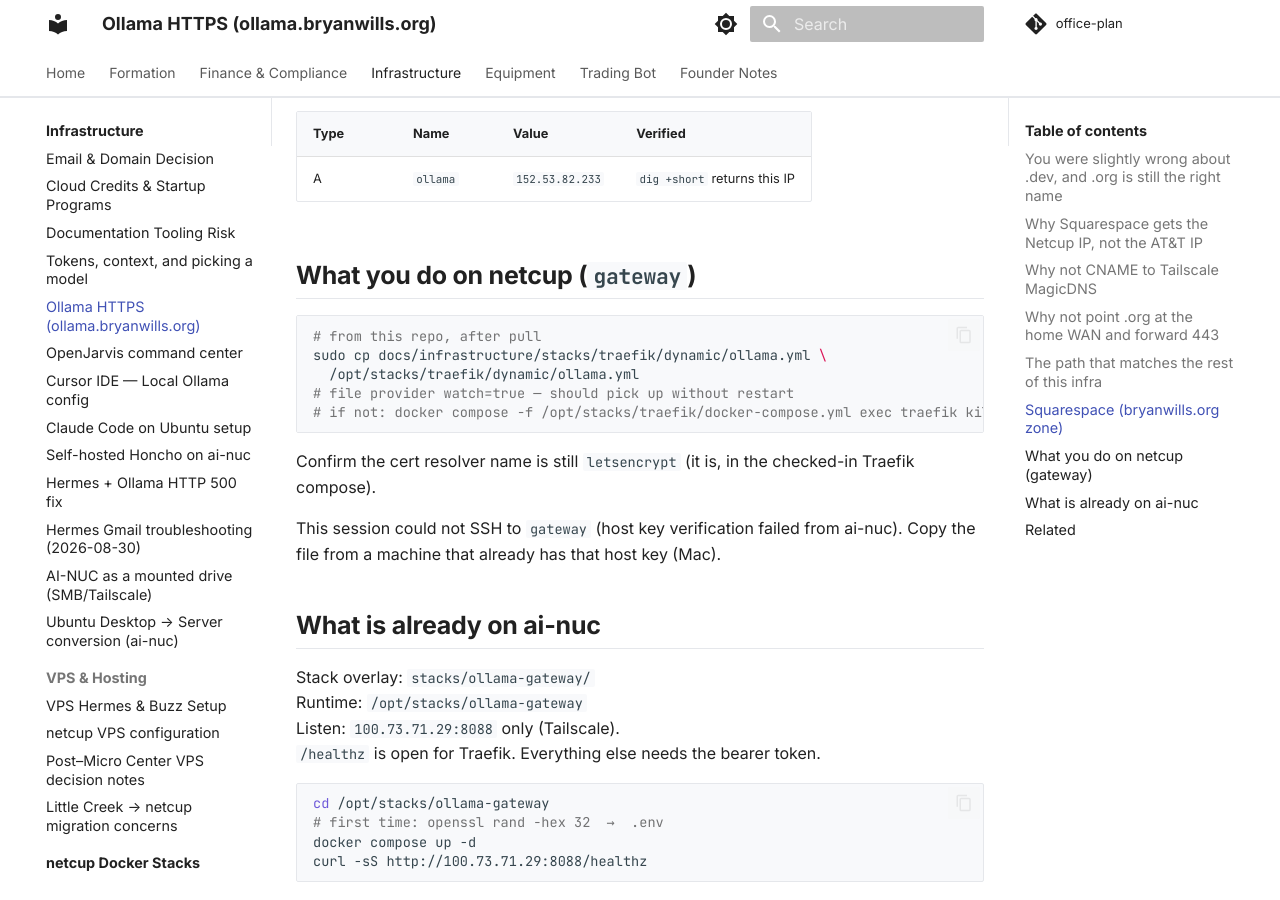
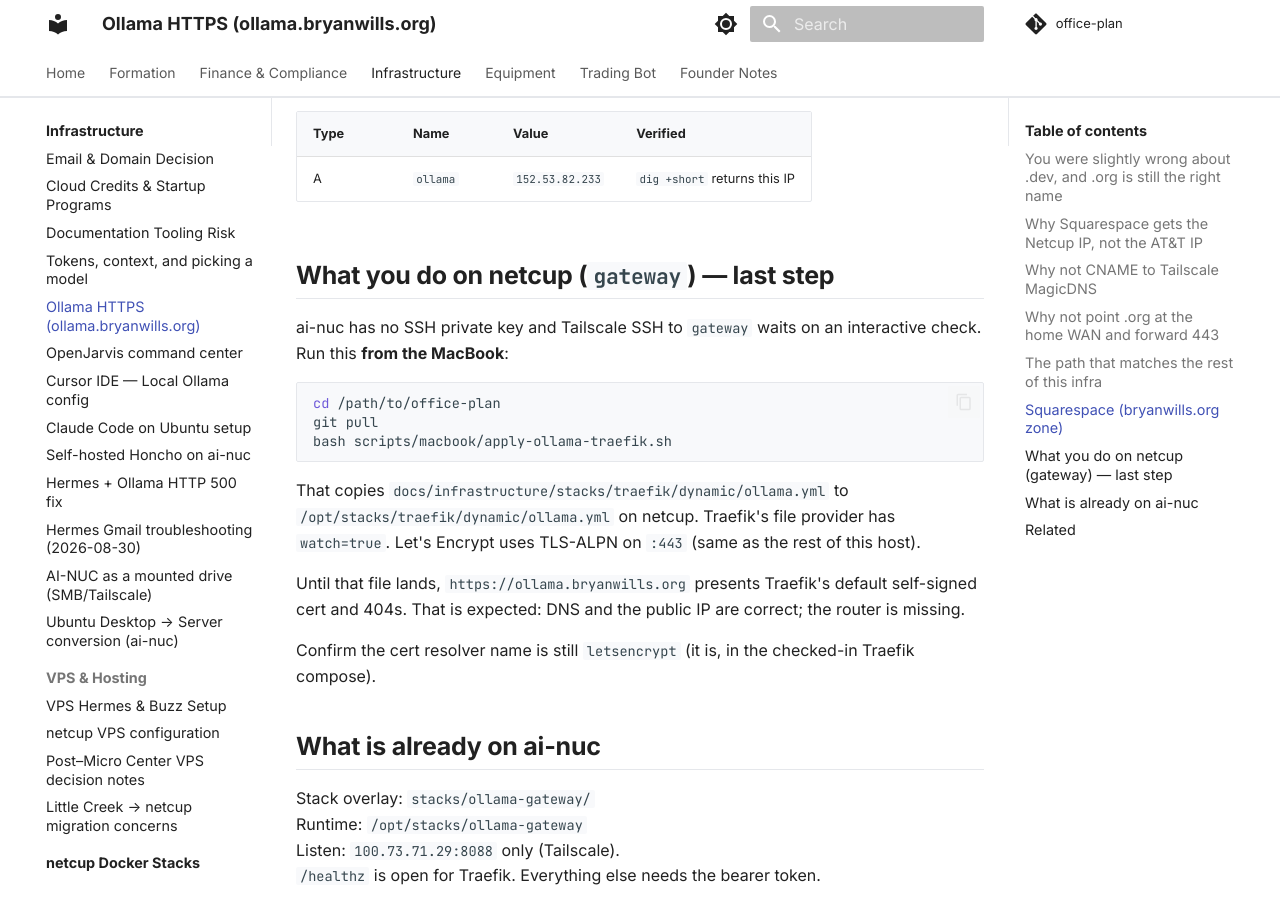
Before and after one commit to bryanwills/office-plan, an MkDocs documentation site: the page built from docs/infrastructure/ollama-public-https.md, in a window 1280 px wide and 900 px high, scrolled down 3298 px. Built offline with MkDocs 1.6.1 and Material for MkDocs 9.7.7, drawn with Linux system fonts in a browser that asks for light colours; comment, search, counter and statistics services are not loaded; some of the changed text lies outside the part shown.

Commit message:
docs: last-mile Traefik apply script and record live Paperless stack
Co-authored-by: Cursor <cursoragent@cursor.com>

````diff
--- a/docs/infrastructure/ollama-public-https.md
+++ b/docs/infrastructure/ollama-public-https.md
@@ -1,6 +1,6 @@
 # HTTPS name for Ollama: ollama.bryanwills.org
 
-**Status:** DNS is live. `dig +short ollama.bryanwills.org` returns `152.53.82.233` (netcup) as of 2026-09-18. NUC gateway is healthy on Tailscale `:8088`. Public TLS still needs the Traefik file copied onto `gateway`.
+**Status:** DNS live (`ollama.bryanwills.org` → `152.53.82.233`). NUC Caddy gateway healthy on Tailscale `:8088`. Public HTTPS is **not** finished: Traefik answers with `CN=TRAEFIK DEFAULT CERT` and HTTP 404 until `ollama.yml` is on netcup.
 **Date:** 2026-09-18
 
 ## You were slightly wrong about `.dev`, and `.org` is still the right name
@@ -118,19 +118,21 @@ export OPENAI_API_KEY='<same key as OLLAMA_PUBLIC_KEY>'
 |---|---|---|---|
 | A | `ollama` | `152.53.82.233` | `dig +short` returns this IP |
 
-## What you do on netcup (`gateway`)
+## What you do on netcup (`gateway`) — last step
+
+ai-nuc has no SSH private key and Tailscale SSH to `gateway` waits on an interactive check. Run this **from the MacBook**:
 
 ```bash
-# from this repo, after pull
-sudo cp docs/infrastructure/stacks/traefik/dynamic/ollama.yml \
-  /opt/stacks/traefik/dynamic/ollama.yml
-# file provider watch=true — should pick up without restart
-# if not: docker compose -f /opt/stacks/traefik/docker-compose.yml exec traefik kill -s USR1 1
+cd /path/to/office-plan
+git pull
+bash scripts/macbook/apply-ollama-traefik.sh
 ```
 
+That copies `docs/infrastructure/stacks/traefik/dynamic/ollama.yml` to `/opt/stacks/traefik/dynamic/ollama.yml` on netcup. Traefik's file provider has `watch=true`. Let's Encrypt uses TLS-ALPN on `:443` (same as the rest of this host).
+
+Until that file lands, `https://ollama.bryanwills.org` presents Traefik's default self-signed cert and 404s. That is expected: DNS and the public IP are correct; the router is missing.
+
 Confirm the cert resolver name is still `letsencrypt` (it is, in the checked-in Traefik compose).
-
-This session could not SSH to `gateway` (host key verification failed from ai-nuc). Copy the file from a machine that already has that host key (Mac).
 
 ## What is already on ai-nuc
 
````
Also changed, not shown: PROJECT_STATE.md (+2 -1 lines), docs/infrastructure/stacks/ai-nuc-stacks-setup.md (+2 -0 lines), stacks/paperless/README.md (added, +34 -0 lines), 5 other files.
